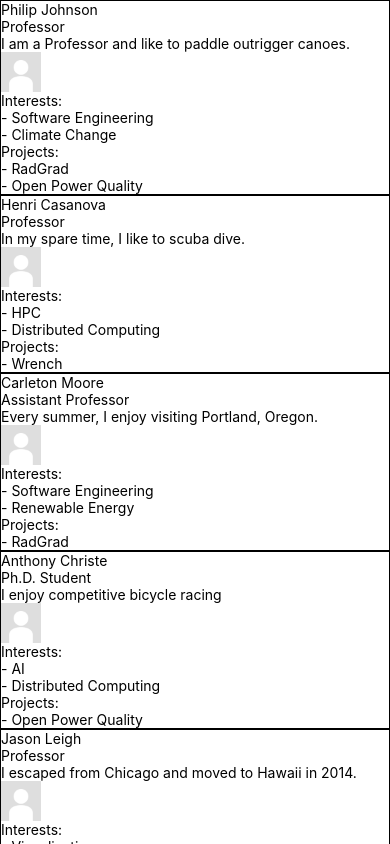
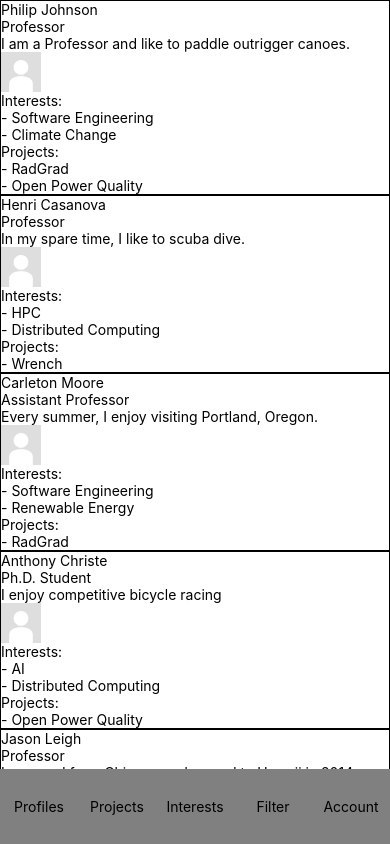
Before and after one commit to Blue-Leopards/BlueLeopards, a React Native app in the folder client/: screen / in a window 390 px wide. Shown: the top 844 px of the page. Built offline with nearby package versions, Linux system fonts and the light colour scheme; what react-native would draw is missing.

Commit message:
Fixed Navigation Bar

```diff
--- a/client/App.js
+++ b/client/App.js
@@ -32,7 +32,7 @@ import ProfilesPage from './pages/ProfilesPage';
 
 const App: () => React$Node = () => {
   return (
-      <View>
+      <View style={{flex:1}}>
         {/* <HomePage/> */}
         <ProfilesPage/>
         <NavigationBar/>
--- a/client/pages/ProfilesPage.js
+++ b/client/pages/ProfilesPage.js
@@ -15,7 +15,7 @@ const ProfilesPage = () => {
     const data = profiles[0];
     //const {name, occupation, bio, pictureURL} = data;
     return (
-        <View>
+        <View style={{flex:6}}>
             <FlatList
                 listKey="profiles"
                 data={profiles}
```
